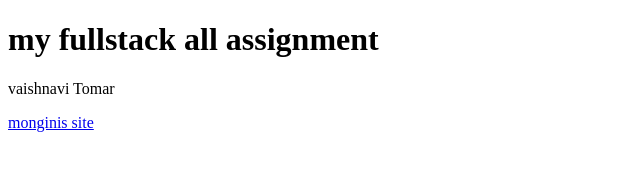
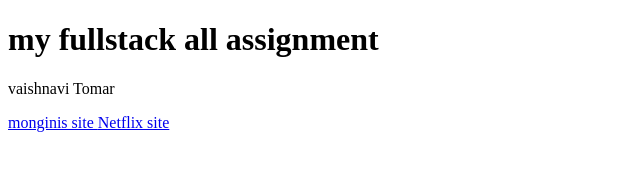
Before and after one commit to tomarvaishnavi/full_stack_assignment, a plain HTML site: page index.html in a window 1280 px wide. Shown: the full height of the page, 0-640 px from the left. Drawn offline with Linux system fonts and the light colour scheme.

Commit message:
Update index.html

```diff
--- a/index.html
+++ b/index.html
@@ -11,5 +11,8 @@
     <a href="https://tomarvaishnavi.github.io/full_stack_assignment/monginis/index.html">
 monginis site
     </a>
+      <a href="https://tomarvaishnavi.github.io/full_stack_assignment/Netflix/index.html">
+Netflix site
+    </a>
 </body>
 </html>
```
